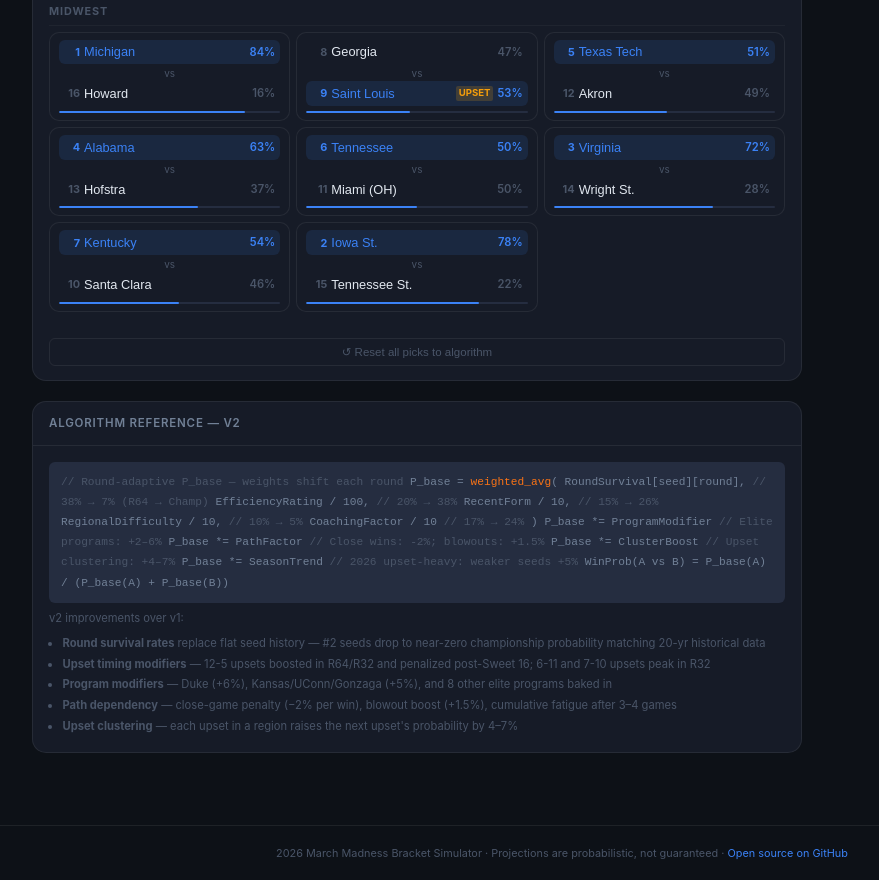
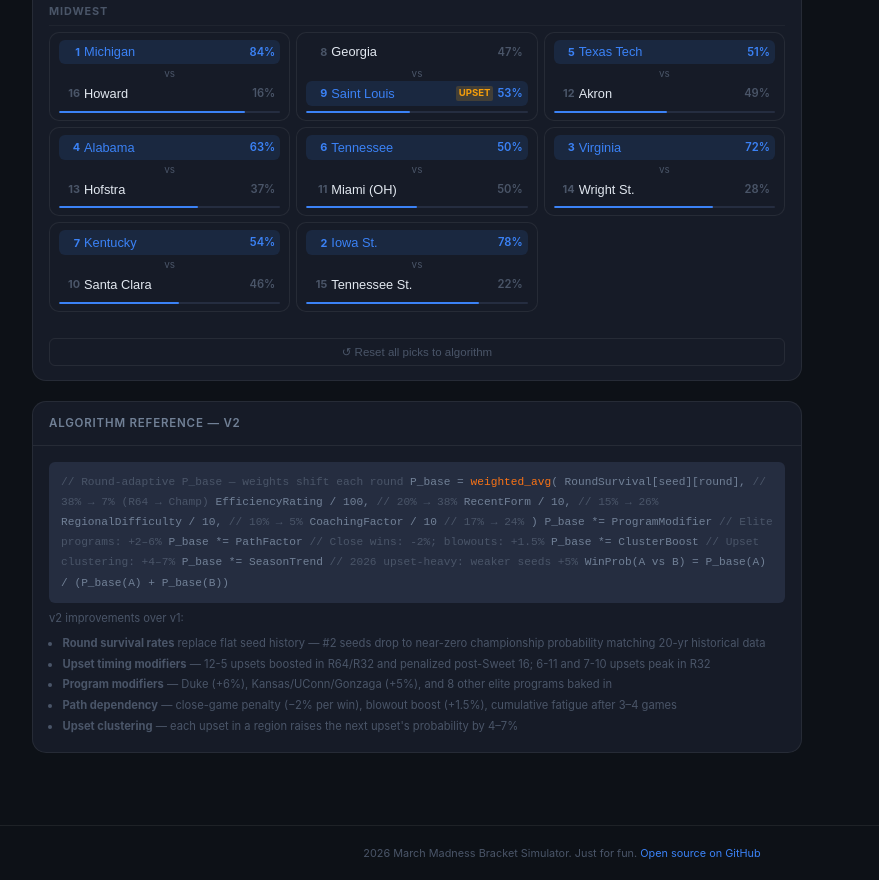
Before and after one commit to fayejstover/march-madness-2026, a plain HTML site: page index.html in a window 1280 px wide. Shown: the part 1282-2162 px from the top of the page, without its empty margins (78-957 px from the left). Drawn offline with Linux system fonts and the light colour scheme.

Commit message:
Update index.html

```diff
--- a/index.html
+++ b/index.html
@@ -123,7 +123,7 @@
 <!-- ── Footer ───────────────────────────────────────────────────────────────── -->
 <footer class="site-footer">
   <div class="container">
-    2026 March Madness Bracket Simulator · Projections are probabilistic, not guaranteed ·
+    2026 March Madness Bracket Simulator. Just for fun.
     <a href="https://github.com/your-username/bracket-simulator" target="_blank" rel="noopener">Open source on GitHub</a>
   </div>
 </footer>
```
